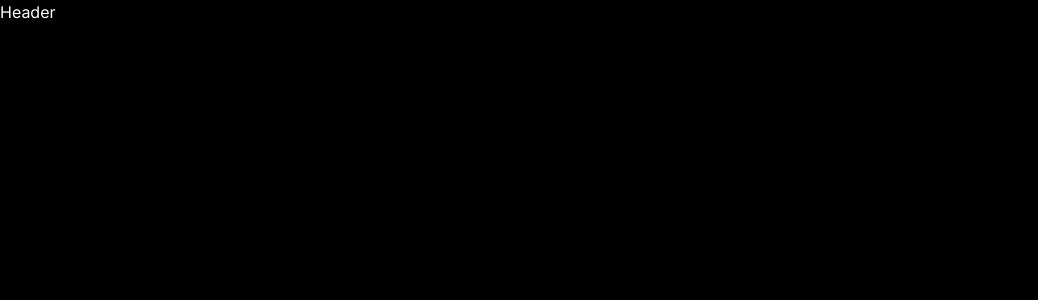
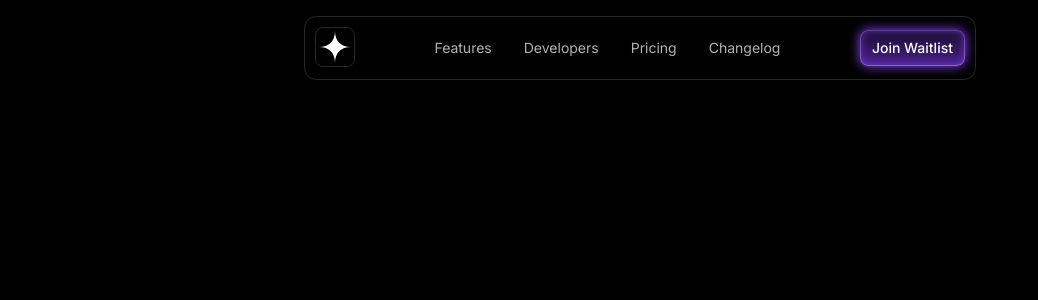
Before and after one commit to harshit-senpai/HackIndia-spark-4-2025-Pookies, a Next.js app in the folder ai-landing/: page / in a window 1280 px wide. Shown: the top 300 px of the page, without its empty margins (0-1038 px from the left). Built offline with nearby package versions, Linux system fonts and the light colour scheme.

Commit message:
ai-landing_header

```diff
--- a/ai-landing/src/sections/Header.tsx
+++ b/ai-landing/src/sections/Header.tsx
@@ -1,3 +1,58 @@
+import LogoIcon from "@/assets/logo.svg";
+import MenuIcon from "@/assets/icon-menu.svg";
+import Link from "next/link";
+
 export const Header = () => {
-  return <header>Header</header>;
+  return (
+    <header className="py-4 border-b border-white/15 md:border-none">
+      <div className="container">
+        <div className="flex justify-between items-center md:border border-white/15 md:p-2.5 rounded-xl max-w-2xl mx-auto">
+          <div>
+            <div className="border h-10 w-10 rounded-lg inline-flex justify-center items-center border-white/15">
+              <LogoIcon className="h-8 w-8" />
+            </div>
+          </div>
+          <div className="hidden md:block">
+            <nav className="flex gap-8 text-sm">
+              <Link
+                href={"/"}
+                className="text-white/70 hover:text-white transition"
+              >
+                Features
+              </Link>
+              <Link
+                href={"/"}
+                className="text-white/70 hover:text-white transition"
+              >
+                Developers
+              </Link>
+              <Link
+                href={"/"}
+                className="text-white/70 hover:text-white transition"
+              >
+                Pricing
+              </Link>
+              <Link
+                href={"/"}
+                className="text-white/70 hover:text-white transition"
+              >
+                Changelog
+              </Link>
+            </nav>
+          </div>
+          <div className="flex gap-4 items-center">
+            <button className="relative py-2 px-3 rounded-lg font-medium text-sm bg-gradient-to-b from-[#190d2e] to-[#4a208a] shadow-[0px_0px_12px_#8c45ff]">
+              <div className="absolute inset-0">
+                <div className="rounded-lg border border-white/20 absolute inset-0 [mask-image:linear-gradient(to_bottom,black,transparent)]"></div>
+                <div className="rounded-lg border absolute inset-0 border-white/40 [mask-image:linear-gradient(to_top,black,transparent)]"></div>
+                <div className="absolute inset-0 shadow-[0_0_10px_rgb(140,69,255,.7)_inset] rounded-lg"></div>
+              </div>
+              <span>Join Waitlist</span>
+            </button>
+            <MenuIcon className="md:hidden" />
+          </div>
+        </div>
+      </div>
+    </header>
+  );
 };
```
